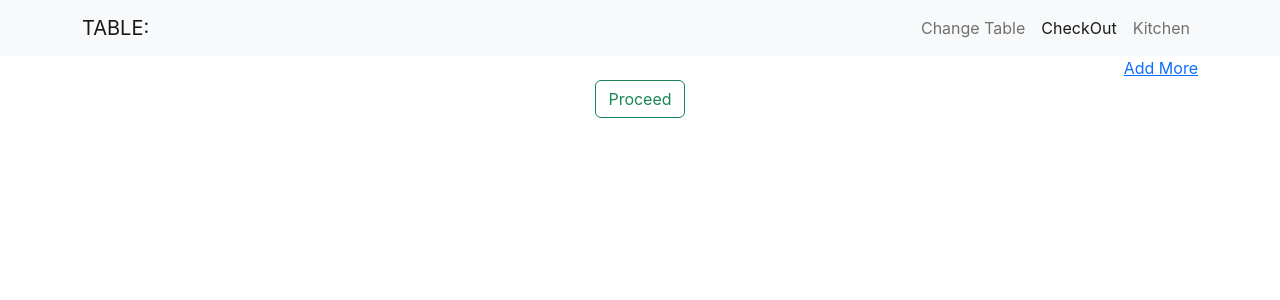
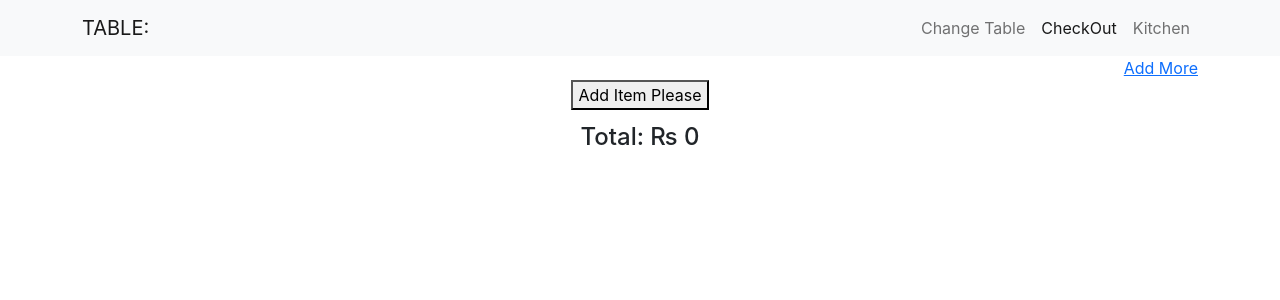
Before and after one commit to shivambro123/foodOrder, a React (Create React App) app: page /cart in a window 1280 px wide. Shown: the top 300 px of the page. Built offline with nearby package versions, Linux system fonts and the light colour scheme.

Commit message:
add item in cart

```diff
--- a/src/Component/Cart/Cart.jsx
+++ b/src/Component/Cart/Cart.jsx
@@ -1,4 +1,4 @@
-import React, { useEffect } from 'react'
+import React, { useEffect,useState } from 'react'
 import { useSelector } from 'react-redux'
 import AppBar from '../AppBar/AppBar'
 import { NavLink } from 'react-router-dom'
@@ -6,19 +6,21 @@ import './Cartcss.css'
 import CartItem from './CartItem/CartItem'
 import Button from 'react-bootstrap/Button';
 import { useDispatch } from 'react-redux'
+import { proceedItem } from '../Redux/Cart/Action'
+import { removeInner } from '../Redux/Product/Action'
 
 const Cart = () => {
+  // const [totalprice,setTotalprice]=useState(0)
     const cartitem = useSelector(state=>state.product)
     console.log(cartitem.cart);
-    const dispatch = useDispatch()
-    useEffect(()=>{
-      localStorage.setItem('tokitchen',cartitem.cart)
-
-    },[])
+    const dispatch = useDispatch();
     const onClickHandler = () =>{
-      // dispatch({type:'continueKitchen',payload:cartitem.cart});
       console.log('ji')
+      const value = cartitem.cart;
           alert('Your Order is on the Way 🍱' )
+          dispatch(proceedItem(value))
+         dispatch(removeInner())
+         console.log('remove',cartitem.cart);
     }
   return (
     <>
@@ -26,7 +28,7 @@ const Cart = () => {
    <div className='container'>
    <div style={{textAlign:'right'}}><NavLink to="/category">Add More</NavLink></div>
     <div>
-      {  (!cartitem)? <h1>oops select item</h1>:
+
       <div className='d-flex flex-wrap'>
         {
             cartitem.cart.map((ele,id)=>{
@@ -34,9 +36,12 @@ const Cart = () => {
             })
         }
       </div>
-      }
+
     </div>
-    <Button variant="outline-success" onClick={onClickHandler}>Proceed</Button>
+   {(!cartitem.cart.length == 0) ? <Button variant="outline-success" onClick={onClickHandler}>Proceed</Button> : <button>Add Item Please</button> }
+    </div>
+    <div className='TotalPrice'>
+      <h4>Total: &#8360; {cartitem.total}</h4>
     </div>
     </>
   )
--- a/src/Component/Cart/CartItem/CartItem.jsx
+++ b/src/Component/Cart/CartItem/CartItem.jsx
@@ -10,10 +10,11 @@ const CartItem = ({src,name,price,quantity,id}) => {
     <div className='cart-wrapper'>
         <div className='cart-image'><img src={src} alt="image" className='cart-size'/></div>
         <div className='cart-name'><h3>{name}</h3></div>
-        <div className='cart-quantity'><span>Quantity:{quantity}</span></div>
+        <div className='cart-quantity'><span><h6>Quantity: {quantity}</h6></span></div>
         <div className='cart-price'><span>&#8360; {price * quantity}</span></div>
         <div className='cart-remove'><Button variant="outline-dark" onClick={()=>dispatch(removeItem(id))}>Remove</Button></div>
     </div>
+
     </>
   )
 }
--- a/src/Component/Cart/CartItem/CartItemcss.css
+++ b/src/Component/Cart/CartItem/CartItemcss.css
@@ -5,6 +5,7 @@
     margin: 10px auto;
     display: flex;
     justify-content: space-around;
+    align-items: center;
     padding: 4px;
     background-image: linear-gradient(rgb(227, 189, 189),rgb(209, 225, 209));
 }
@@ -12,7 +13,7 @@
     box-shadow: 1px 3px 1px rgba(0, 0, 0, 0.605);
 }
 .cart-image{
-
+  height: 100%;
     width: 20%;
     /* border: 1px solid; */
 }
@@ -50,6 +51,11 @@
     display: flex;
     justify-content: space-around;
     align-items: center;
+    margin: auto;
+}
+.cart-quantity h6{
+    padding: 0;
+    margin: 0;
 }
 .cart-remove{
     width: 20%;
@@ -57,6 +63,7 @@
     align-items: center;
     justify-content: center;
 }
+
 
 @media screen and (min-width:320px) and (max-width:480px){
     .cart-wrapper{
--- a/src/Component/Cart/Cartcss.css
+++ b/src/Component/Cart/Cartcss.css
@@ -0,0 +1,9 @@
+.TotalPrice{
+    /* border: 1px solid; */
+    height: 40px;
+    padding: 3px 5px;
+    margin: 10px 0;
+    /* width: 40%; */
+    display: flex;
+    justify-content: center;
+}
--- a/src/Component/Kitchen/Kitchen.jsx
+++ b/src/Component/Kitchen/Kitchen.jsx
@@ -1,8 +1,10 @@
 import React from 'react'
 import './Kitchencss.css'
 import KitchenInner from './KitchenInner/KitchenInner'
+import { useSelector } from 'react-redux';
 
 const Kitchen = () => {
+
   return (
     <div>Kitchen
         <KitchenInner/>
--- a/src/Component/Kitchen/KitchenInner/KitchenInner.jsx
+++ b/src/Component/Kitchen/KitchenInner/KitchenInner.jsx
@@ -4,18 +4,32 @@ import Button from 'react-bootstrap/Button';
 import { useDispatch } from 'react-redux';
 import { decrementItem,incrementItem, removeItem } from '../../Redux/Product/Action';
 import { useSelector } from 'react-redux';
+import { NavLink } from 'react-router-dom';
 const KitchenInner = ({id}) => {
     const tablenum = localStorage.getItem('quantity')
     console.log(tablenum)
-   const kitchendetail = useSelector(state=>state.kitchen)
-   console.log(kitchendetail)
+  //  const kitchendetail = useSelector(state=>state.kitchen)
+  //  console.log(kitchendetail)
+  const data = useSelector(state=>state.cart)
+  console.log(data.cart)
     const dispatch = useDispatch()
   return (
     <>
-    <div className='cart-wrapper'>
+    {
+      data.cart.map((val)=>{
+        return val
+      }).map((ele)=>{
+        return   <div className='cart-wrapper'>
         <div className='table'><h3>TableNo:</h3><span></span></div>
+        <div>{ele.id}</div>
         <div className='cart-remove'><Button variant="outline-dark" onClick={()=>dispatch(removeItem(id))}>Remove</Button></div>
+
     </div>
+      })
+    }
+
+    <NavLink to="/cart">Back</NavLink>
+
     </>
   )
 }
--- a/src/Component/Product/ProItem/ProItem.jsx
+++ b/src/Component/Product/ProItem/ProItem.jsx
@@ -3,7 +3,12 @@ import './Protemcss.css'
 import Alert from 'react-bootstrap/Alert';
 import { itemadd } from '../../Redux/Product/Action'
 import { useDispatch, useSelector } from 'react-redux'
+
+
 const ProItem = ({src,name,price,category,productitem}) => {
+  // let tot=0;
+  const [tot,settot]=useState(0)
+
   const dispatch=useDispatch()
   const newdata = useSelector(state=>state.product)
   console.log('new',newdata)
@@ -12,9 +17,9 @@ const ProItem = ({src,name,price,category,productitem}) => {
   const clickEvent = () =>{
     var quant= prompt("How Many Items You Want to Add ")
     console.log(quant)
-    dispatch(itemadd(productitem,quant));
-
-    localStorage.setItem('quantity',quant)
+    dispatch(itemadd(productitem,quant,tot));
+    settot(price * quant)
+    // localStorage.setItem('quantity',quant)
     // localStorage.removeItem('quantity')
   }
   return (
--- a/src/Component/Redux/Cart/Action.js
+++ b/src/Component/Redux/Cart/Action.js
@@ -0,0 +1,3 @@
+export const proceedItem = (value) => {
+    return {type:'proceed',payload:value}
+}
--- a/src/Component/Redux/Cart/Reducer.js
+++ b/src/Component/Redux/Cart/Reducer.js
@@ -1,22 +1,20 @@
 
-// const initialState = {
+const initialState = {
+    cart:[],
+}
+const cartReducer = (state = initialState,action)=>{
+    switch(action.type){
+        case 'proceed':
+            return{
+                ...state,
+                cart:[...state.cart,action.payload]
+            }
 
-// }
-// const cartReducer = (state = initialState,action)=>{
-//     switch(action.type){
-//         case 'DECREMENT_ITEM':
-//             return{
-//                 qty:state.qty-(Number(action.payload))
-//             }
-//         case 'INCREMENT_ITEM':
-//             return{
-//                 qty:state.qty+(Number(action.payload)),
-//             }
-//         default:
-//             return state
-//     }
+        default:
+            return state
+    }
 
-// }
+}
 
 
-// export default cartReducer
+export default cartReducer
--- a/src/Component/Redux/Product/Action.js
+++ b/src/Component/Redux/Product/Action.js
@@ -1,7 +1,5 @@
-export const itemadd = (productItem,quant) =>{
-    return {type:'addItem',payload:productItem,value:quant}
-
-
+export const itemadd = (productItem,quant,tot) =>{
+    return {type:'addItem',payload:productItem,value:quant,tot:tot}
 }
 export const decrementItem = () =>{
     return ({type:'DECREMENT_ITEM'})
@@ -14,3 +12,6 @@ export const incrementItem = () =>{
 export const removeItem = (id) =>{
     return ({type:'REMOVE',payload:id})
 }
+export const removeInner = () =>{
+    return ({type:'REMOVEINNER'})
+}
--- a/src/Component/Redux/Product/Reducer.js
+++ b/src/Component/Redux/Product/Reducer.js
@@ -2,17 +2,15 @@ import { React} from "react"
 
 const initialState = {
     cart:[],
-
+    total:0
 }
-
-
 const productReducer = (state = initialState,action)=>{
     switch(action.type){
         case 'addItem':
             return {
                 ...state,
-                cart:[...state.cart,{...action.payload,qty:action.value}]
-
+                cart:[...state.cart,{...action.payload,qty:action.value}],
+                total:state.total + (action.tot)
             }
 
         case 'DECREMENT_ITEM':
@@ -29,8 +27,11 @@ const productReducer = (state = initialState,action)=>{
                 cart:state.cart.filter((ele,ind)=>{
                     return ind != action.payload
                 })
-
             }
+            case 'REMOVEINNER':
+                return {
+                    cart:[]
+                }
         default:
             return state
 
--- a/src/Component/Redux/rootReducer.js
+++ b/src/Component/Redux/rootReducer.js
@@ -2,12 +2,14 @@ import { combineReducers } from "redux";
 import kitchebReducer from "./Kitchen/Reducer";
 import productReducer from "./Product/Reducer";
 import tableReducer from "./Table/Reducer";
+import cartReducer from "./Cart/Reducer";
 
 const rootReducer = combineReducers(
    {
     table:tableReducer,
     product:productReducer,
     kitchen:kitchebReducer,
+    cart:cartReducer,
 
    }
 )
```
